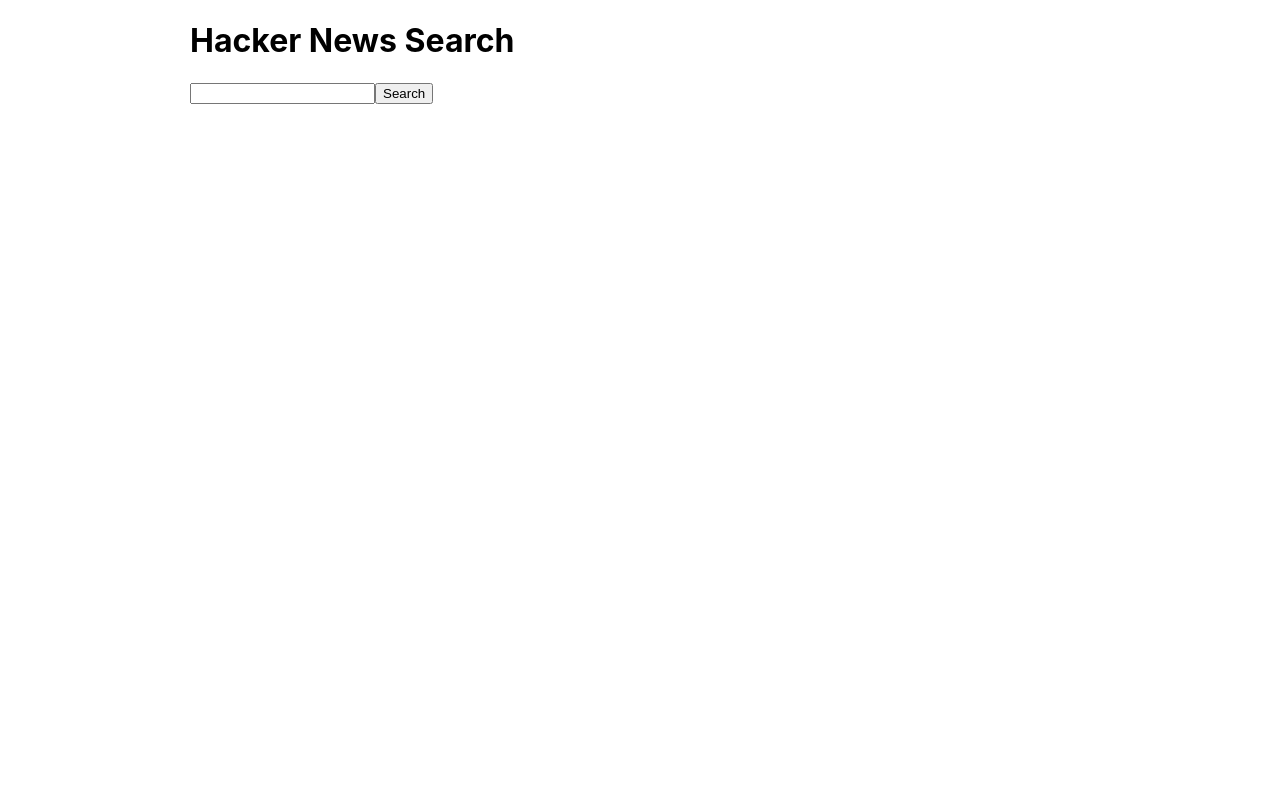
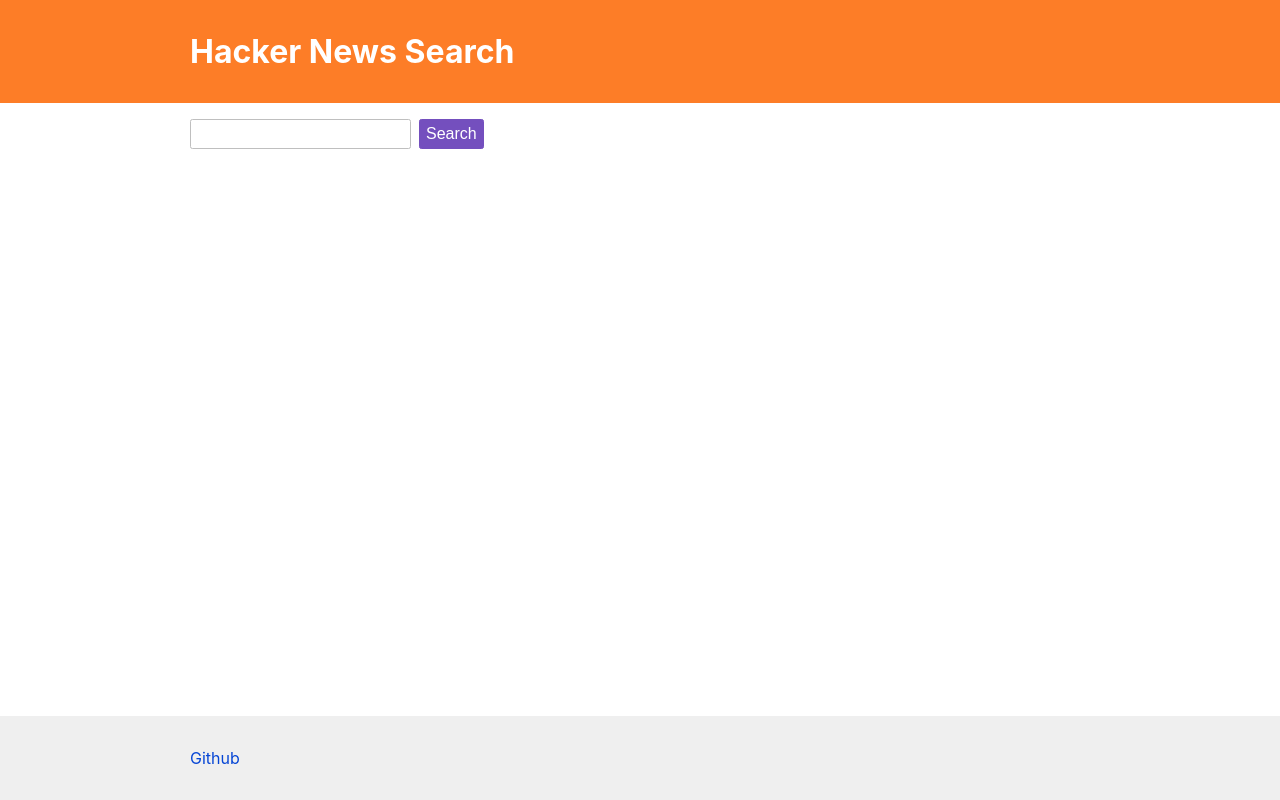
Before and after one commit to Vavassor/hacker-news-search, a React (Create React App) app: page / in a window 1280 px wide. Built offline with nearby package versions, Linux system fonts and the light colour scheme.

Commit message:
Redoes the look of the page.

```diff
--- a/src/App.css
+++ b/src/App.css
@@ -1,17 +1,131 @@
-main {
-  padding: 0 1rem;
-  width: 100%;
+a {
+  color: #0545d5;
+  text-decoration-line: none;
 }
 
+a:focus,
+a:hover {
+  color: #3ab4fa;
+  text-decoration-line: underline;
+}
+
+body,
+html {
+  height: 100%;
+}
+
+footer {
+  background-color: #efefef;
+  color: #ffffff;
+  grid-area: footer;
+}
+
+header {
+  background-color: #fd7d27;
+  color: #ffffff;
+  grid-area: header;
+}
+
+main {
+  grid-area: main;
+}
+
+
+.button-primary {
+  background-color: #744fbe;
+  border: 1px solid #744fbe;
+  border-radius: .15rem;
+  color: #ffffff;
+  font-size: 1rem;
+  line-height: 1.25;
+  padding: .25rem .375rem;
+}
+
+.field-inline {
+  margin-right: .5rem;
+}
+
+.field-text {
+  border: 1px solid #bfbfbf;
+  border-radius: .15rem;
+  font-size: 1rem;
+  line-height: 1.25;
+  padding: .25rem .375rem;
+}
+
+.footer-column {
+  padding: 2rem 1rem;
+}
+
+.main-column {
+  padding: 0 1rem;
+}
+
+.result {
+  background-color: #dfdfdf;
+  margin-bottom: 1rem;
+  padding: 1rem;
+}
+
+.result:last-child {
+  margin-bottom: 0;
+}
+
+.result-list {
+  padding-bottom: 1rem;
+}
+
+.result-metadata {
+  display: flex;
+}
+
+.result-metadata-item {
+  margin-right: 1rem;
+}
+
+.result-metadata-item:last-child {
+  margin-right: 0;
+}
+
+.result-title {
+  font-size: 1.25em;
+  padding-bottom: .5rem;
+}
+
+.search-box {
+  padding: 1rem 0;
+}
+
+.title {
+  margin: 0;
+  padding: 2rem 1rem;
+}
+
+
+#root {
+  display: grid;
+  grid-template-areas:
+    "header"
+    "main"
+    "footer";
+  grid-template-rows: auto 1fr auto;
+  min-height: 100%;
+}
+
+
 @media (min-width: 600px) {
-  main {
+  .footer-column,
+  .main-column,
+  .title {
     margin: auto;
     width: 600px;
   }
 }
 
 @media (min-width: 900px) {
-  main {
+  .footer-column,
+  .main-column,
+  .title {
     width: 900px;
   }
 }
--- a/src/App.js
+++ b/src/App.js
@@ -6,11 +6,22 @@
 function App(props) {
   return (
     <>
+      <header>
+        <h1 className="title">Hacker News Search</h1>
+      </header>
+
       <main>
-        <h1>Hacker News Search</h1>
-        <StorySearch />
-        <SearchResultBox />
+        <div className="main-column">
+          <StorySearch />
+          <SearchResultBox />
+        </div>
       </main>
+
+      <footer>
+        <div className="footer-column">
+          <a href="https://github.com/Vavassor/Hacker-News-Search">Github</a>
+        </div>
+      </footer>
     </>
   );
 }
--- a/src/components/Result.js
+++ b/src/components/Result.js
@@ -7,18 +7,20 @@
   const itemUrl = `https://news.ycombinator.com/item?id=${encodeURIComponent(result.objectID)}`;
 
   return (
-    <div key={result.objectID}>
-      <div>
+    <div className="result" key={result.objectID}>
+      <div className="result-title">
         <a href={result.url}>{result.title}</a>
       </div>
-      <div>
-        By <a href={authorUrl}>{result.author}</a>
-      </div>
-      <div>
-        <a href={itemUrl}>{moment(result.created_at).fromNow()}</a>
-      </div>
-      <div>
-        <a href={itemUrl}>{result.num_comments} comments</a>
+      <div className="result-metadata">
+        <div className="result-metadata-item">
+          By <a href={authorUrl}>{result.author}</a>
+        </div>
+        <div className="result-metadata-item">
+          <a href={itemUrl}>{moment(result.created_at).fromNow()}</a>
+        </div>
+        <div className="result-metadata-item">
+          <a href={itemUrl}>{result.num_comments} comments</a>
+        </div>
       </div>
     </div>
   );
--- a/src/components/ResultList.js
+++ b/src/components/ResultList.js
@@ -15,9 +15,9 @@
   };
 
   return (
-    <>
+    <div className="result-list">
       {renderResults(props)}
-    </>
+    </div>
   );
 }
 
--- a/src/components/SearchBox.js
+++ b/src/components/SearchBox.js
@@ -9,19 +9,28 @@
   };
 
   return (
+    <div className="search-box">
       <form
         role="search"
         onSubmit={handleSubmit}
         noValidate
       >
         <input
+          className="field-text field-inline"
           type="text"
           value={query}
           onChange={event => setQuery(event.currentTarget.value)}
           aria-label="search text"
         />
-      <button type="submit">Search</button>
+
+        <button
+          className="button-primary"
+          type="submit"
+        >
+          Search
+        </button>
       </form>
+    </div>
   );
 }
 
```
Lines whose indentation alone changed are shown as unchanged.
